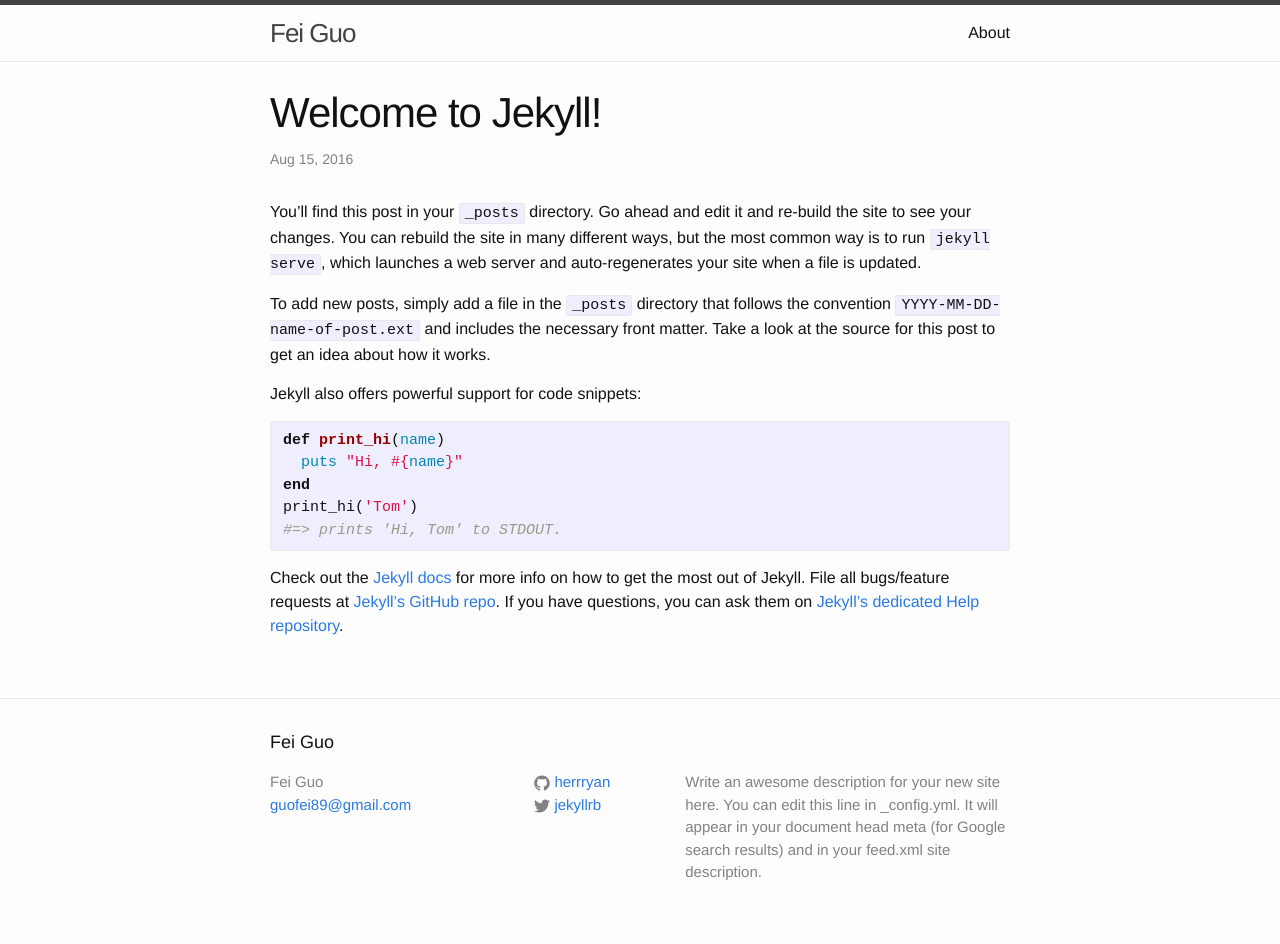
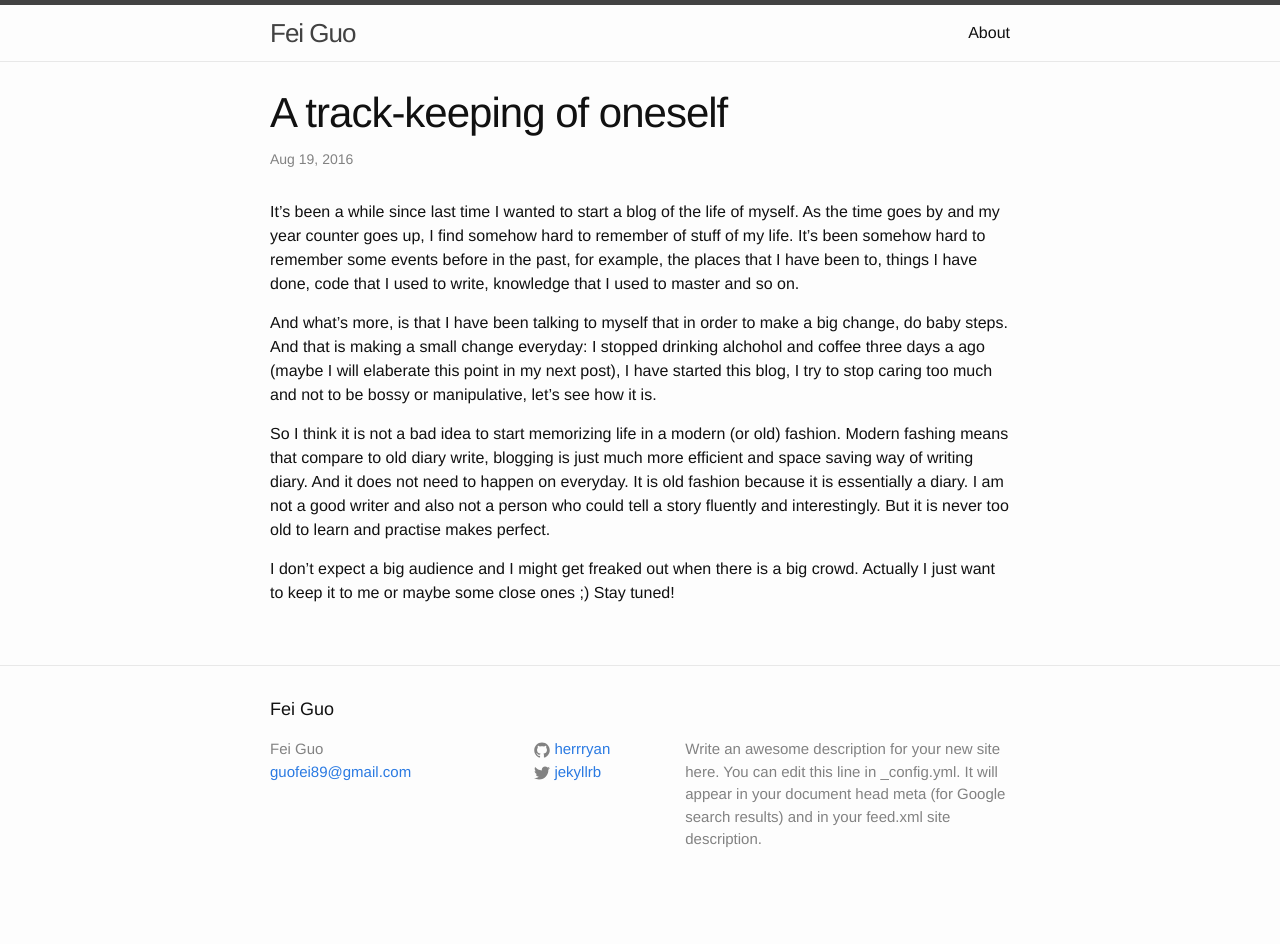
Before and after one commit to herrryan/herrryan.github.io, a Jekyll site: the page built from _posts/2016-08-15-welcome-to-jekyll.markdown, in a window 1280 px wide. Built offline with Jekyll 4.4.1, drawn with Linux system fonts in a browser that asks for light colours; after the commit the page ends 911 px from its top, so only the background shows below that.

Commit message:
intro post

```diff
--- a/_posts/2016-08-15-welcome-to-jekyll.markdown
+++ b/_posts/2016-08-15-welcome-to-jekyll.markdown
@@ -1,25 +1,14 @@
 ---
 layout: post
-title:  "Welcome to Jekyll!"
-date:   2016-08-15 14:48:17
-categories: jekyll update
+title:  "A track-keeping of oneself"
+date:   2016-08-19 15:00:17
+categories: blog
 ---
-You’ll find this post in your `_posts` directory. Go ahead and edit it and re-build the site to see your changes. You can rebuild the site in many different ways, but the most common way is to run `jekyll serve`, which launches a web server and auto-regenerates your site when a file is updated.
+It's been a while since last time I wanted to start a blog of the life of myself. As the time goes by and my year counter goes up, I find somehow hard to remember of stuff of my life. It's been somehow hard to remember some events before in the past, for example, the places that I have been to, things I have done, code that I used to write, knowledge that I used to master and so on.
 
-To add new posts, simply add a file in the `_posts` directory that follows the convention `YYYY-MM-DD-name-of-post.ext` and includes the necessary front matter. Take a look at the source for this post to get an idea about how it works.
+And what's more, is that I have been talking to myself that in order to make a big change, do baby steps. And that is making a small change everyday: I stopped drinking alchohol and coffee three days a ago (maybe I will elaberate this point in my next post), I have started this blog, I try to stop caring too much and not to be bossy or manipulative, let's see how it is.
 
-Jekyll also offers powerful support for code snippets:
+So I think it is not a bad idea to start memorizing life in a modern (or old) fashion. Modern fashing means that compare to old diary write, blogging is just much more efficient and space saving way of writing diary. And it does not need to happen on everyday. It is old fashion because it is essentially a diary. I am not a good writer and also not a person who could tell a story fluently and interestingly. But it is never too old to learn and practise makes perfect.
 
-{% highlight ruby %}
-def print_hi(name)
-  puts "Hi, #{name}"
-end
-print_hi('Tom')
-#=> prints 'Hi, Tom' to STDOUT.
-{% endhighlight %}
-
-Check out the [Jekyll docs][jekyll] for more info on how to get the most out of Jekyll. File all bugs/feature requests at [Jekyll’s GitHub repo][jekyll-gh]. If you have questions, you can ask them on [Jekyll’s dedicated Help repository][jekyll-help].
-
-[jekyll]:      http://jekyllrb.com
-[jekyll-gh]:   https://github.com/jekyll/jekyll
-[jekyll-help]: https://github.com/jekyll/jekyll-help
+I don't expect a big audience and I might get freaked out when there is a big crowd. Actually I just want to keep it to me or maybe some close ones ;)
+Stay tuned!
```
